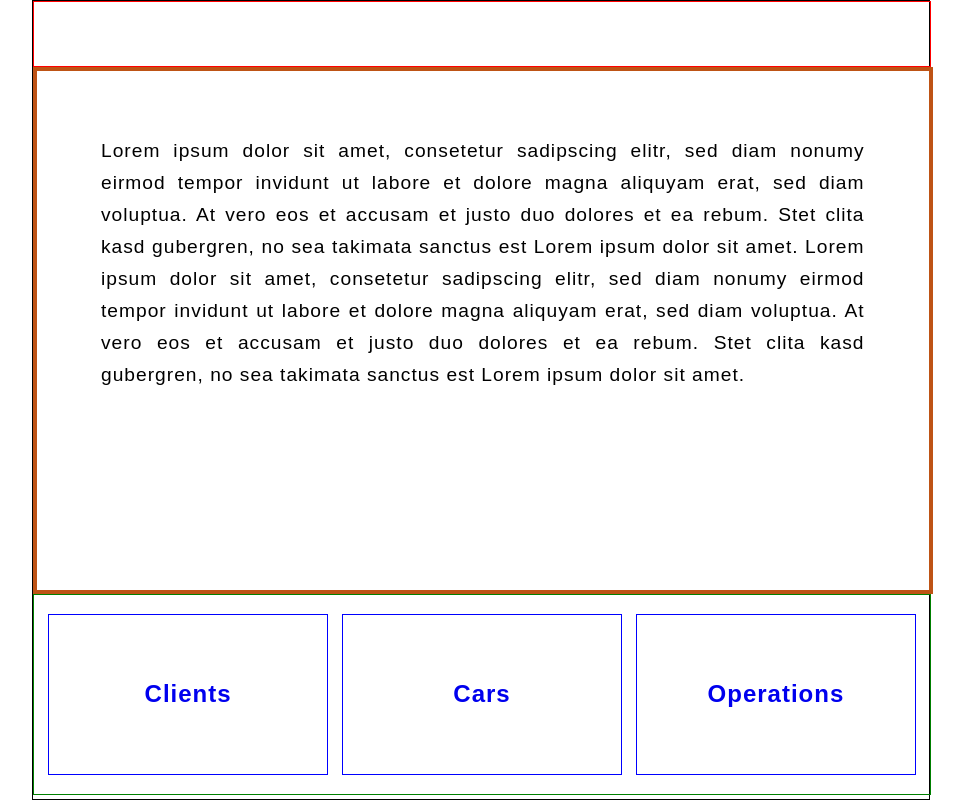
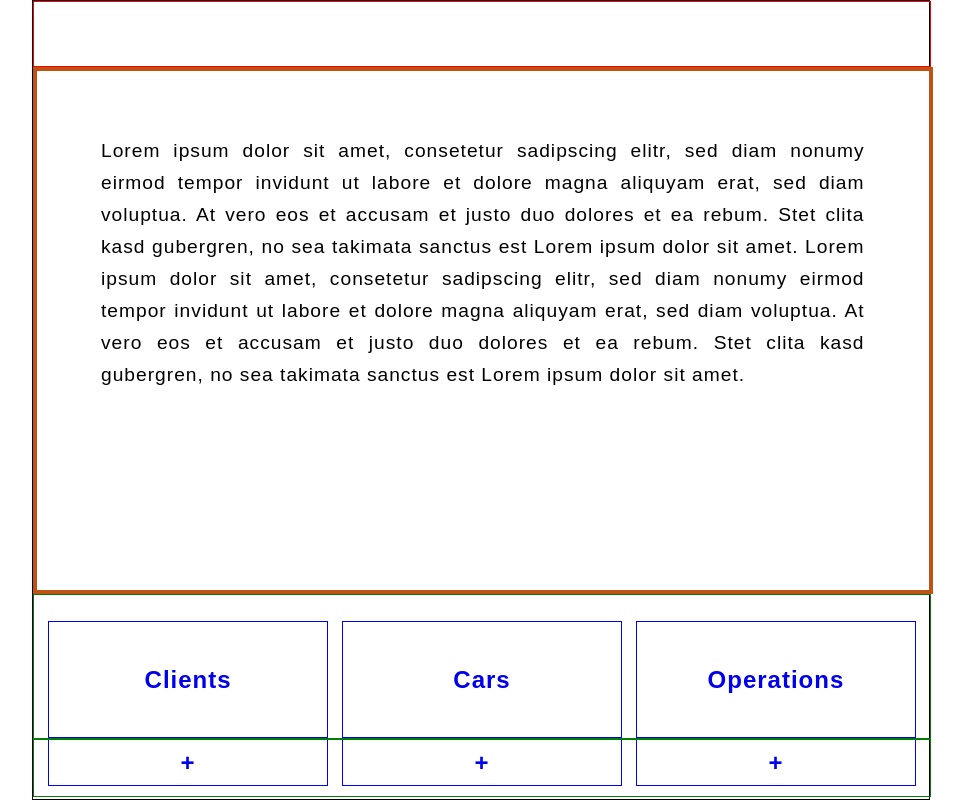
Before and after one commit to ZakariaHn/werkStatt, a React (Create React App) app in the folder client/: page / in a window 1280 px wide. Shown: the whole page, without its empty margins (159-1123 px from the left). Built offline with nearby package versions, Linux system fonts and the light colour scheme; the HTML template or start-up script is replaced by a standard one.

Commit message:
registration forms

```diff
--- a/client/src/App.js
+++ b/client/src/App.js
@@ -3,12 +3,14 @@ import React from "react";
 import { NavBar } from "./components/navBar";
 import { ToggleLists } from "./components/showListsButtons/toggleLists";
 import { Content } from "./components/content";
+import { AddingDataButtons } from "./components/addingDataButtons";
 function App() {
   return (
     <div className="container">
       <NavBar />
       <Content />
       <ToggleLists />
+      <AddingDataButtons />
     </div>
   );
 }
--- /dev/null
+++ b/client/src/components/addingDataButtons.js
@@ -0,0 +1,13 @@
+import React from "react";
+import { Link } from "react-router-dom";
+
+export const AddingDataButtons = () => {
+  return (
+    <div className="addingDataButton">
+      {/* <Link to="/">Description</Link> */}
+      <Link to="/registerClient">+</Link>
+      <Link to="/registerCar">+</Link>
+      <Link to="/registerOperation">+</Link>
+    </div>
+  );
+};
--- a/client/src/components/content.js
+++ b/client/src/components/content.js
@@ -4,6 +4,9 @@ import { ClientsList } from "./listsOfExistingData/ClientsList";
 import { OperationsList } from "./listsOfExistingData/OperationsList";
 import { Route, Switch } from "react-router-dom";
 import { Description } from "./description";
+import { RegisterCar } from "./registrationForms/RegisterCar";
+import { RegisterClient } from "./registrationForms/RegisterClient";
+import { RegisterOperation } from "./registrationForms/RegisterOperation";
 export const Content = () => {
   return (
     <div className="content">
@@ -12,6 +15,9 @@ export const Content = () => {
         <Route path="/clients" component={ClientsList} />
         <Route path="/cars" component={CarsList}></Route>
         <Route path="/operations" component={OperationsList}></Route>
+        <Route path="/registerClient" component={RegisterClient} />
+        <Route path="/registerCar" component={RegisterCar}></Route>
+        <Route path="/registerOperation" component={RegisterOperation}></Route>
       </Switch>
     </div>
   );
--- a/client/src/components/showListsButtons/toggleLists.js
+++ b/client/src/components/showListsButtons/toggleLists.js
@@ -3,8 +3,9 @@ import { Link } from "react-router-dom";
 
 export const ToggleLists = () => {
   return (
-    <div className="buttonsContainer">
-      <Link to="clients">Clients</Link>
+    <div className="toggleLists">
+      {/* <Link to="/">Description</Link> */}
+      <Link to="/clients">Clients</Link>
       <Link to="/cars">Cars</Link>
       <Link to="/operations">Operations</Link>
     </div>
--- a/client/src/scss/_form.scss
+++ b/client/src/scss/_form.scss
@@ -1,25 +1,24 @@
 form {
-  width: 25rem;
-  height: 35rem;
+  width: 32.5%;
+  height: 100%;
   display: flex;
   flex-direction: column;
   align-items: center;
   justify-content: space-around;
-  box-shadow: 10px 10px 20px 10px rgb(226, 226, 226);
+  // box-shadow: 10px 10px 20px 10px rgb(226, 226, 226);
   border-radius: 1px;
   float: left;
-  margin-right: 5rem;
+
   * {
     letter-spacing: 1.5px;
 
-    padding: 0.2rem;
     width: 20rem;
     height: 2rem;
   }
   button {
     width: 20.7rem;
     height: 3rem;
-    margin: 1rem 0 0 0.8rem;
+
     letter-spacing: 4px;
     font-size: 0.9rem;
   }
--- /dev/null
+++ b/client/src/scss/_infosLists.scss
@@ -0,0 +1,78 @@
+.container {
+  width: 70%;
+  height: 99.7%;
+  border: 1px solid black;
+
+  .navBar {
+    height: 4rem;
+    width: 100%;
+    border: 1px solid red;
+  }
+
+  .content {
+    width: 99.5%;
+    height: 65%;
+    border: 4px solid rgb(190, 83, 21);
+    position: relative;
+
+    .description {
+      padding: 4rem;
+      line-height: 2rem;
+      font-size: larger;
+      text-align: justify;
+      position: absolute;
+    }
+
+    .clientsList,
+    .operationsList,
+    .carsList {
+      width: 32.5%;
+      height: 100%;
+      position: absolute;
+      border: 2px solid rgb(37, 112, 197);
+
+      ul {
+        height: 100%;
+        overflow: auto;
+        background: #fff;
+        margin: 0;
+
+        li {
+          margin: 1rem 0 4rem 0;
+          list-style: none;
+        }
+      }
+    }
+  }
+
+  .toggleLists,
+  .addingDataButton {
+    height: 18%;
+    width: 100%;
+    border: 1px solid green;
+    display: flex;
+    align-items: flex-end;
+    justify-content: space-evenly;
+
+    * {
+      width: 31%;
+      height: 80%;
+      border: 1px solid blue;
+      display: flex;
+      align-items: center;
+      justify-content: center;
+      font-weight: bold;
+      font-size: x-large;
+      text-decoration: none;
+    }
+  }
+
+  .addingDataButton {
+    align-items: flex-start;
+    height: 7%;
+
+    * {
+      border-top: none;
+    }
+  }
+}
--- a/client/src/scss/main.scss
+++ b/client/src/scss/main.scss
@@ -1,4 +1,5 @@
 @import "form";
+@import "infosLists";
 
 html,
 body,
@@ -17,58 +18,3 @@ body,
   justify-content: center;
   align-items: center;
 }
-
-.container {
-  width: 70%;
-  height: 99.7%;
-  border: 1px solid black;
-  .navBar {
-    height: 4rem;
-    width: 100%;
-    border: 1px solid red;
-  }
-  .buttonsContainer {
-    height: 25%;
-    width: 100%;
-    border: 1px solid green;
-    display: flex;
-    align-items: center;
-    justify-content: space-evenly;
-    * {
-      width: 31%;
-      height: 80%;
-      border: 1px solid blue;
-      display: flex;
-      align-items: center;
-      justify-content: center;
-      font-weight: bold;
-      font-size: x-large;
-      text-decoration: none;
-    }
-  }
-  .content {
-    width: 99.5%;
-    height: 65%;
-    border: 4px solid rgb(190, 83, 21);
-    position: relative;
-    .description {
-      padding: 4rem;
-      line-height: 2rem;
-      font-size: larger;
-      text-align: justify;
-      position: absolute;
-    }
-    .clientsList,
-    .operationsList,
-    .carsList {
-      width: 32.5%;
-      height: 100%;
-      position: absolute;
-      border: 2px solid rgb(37, 112, 197);
-      li {
-        margin-bottom: 0.5rem;
-        list-style: none;
-      }
-    }
-  }
-}
```
